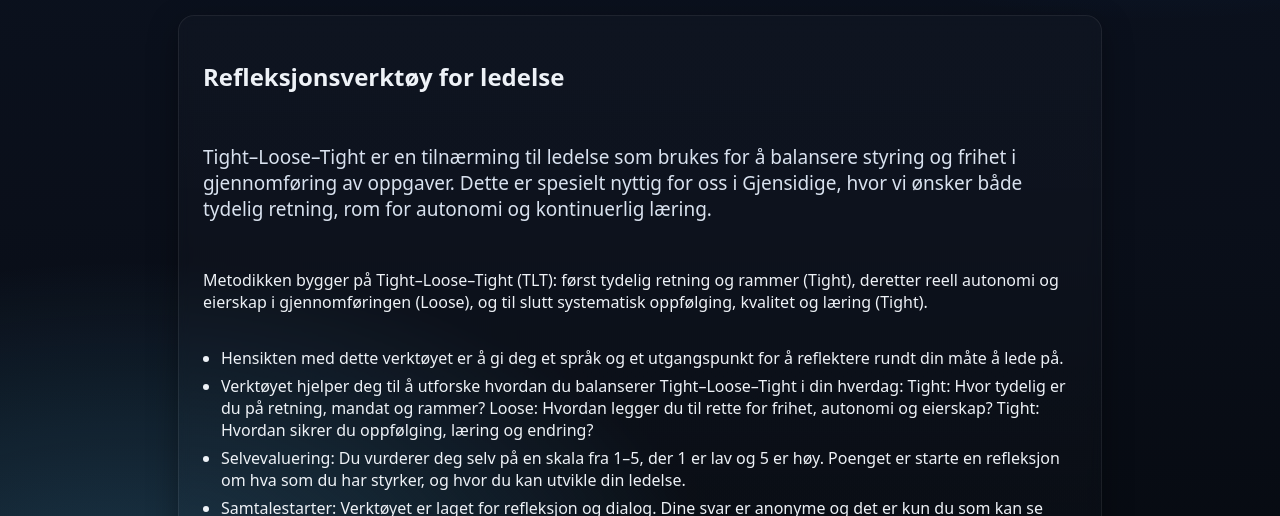
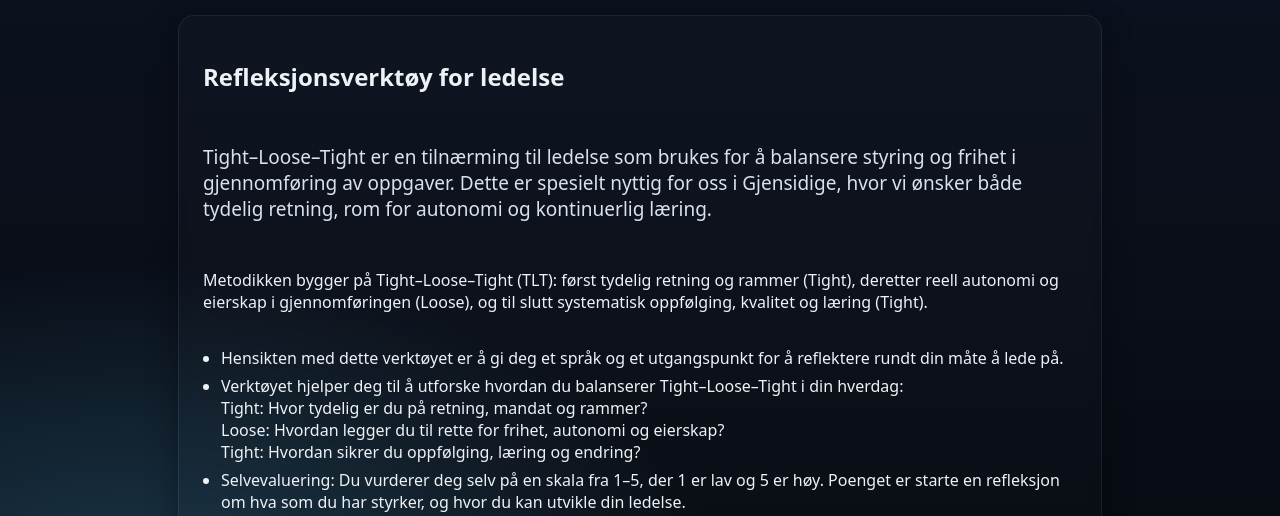
Before and after one commit to TightLooseTight/Tight-Loose-Tight, a plain HTML site: page index.html in a window 1280 px wide. Both pictures are taken after a click on the button "Neste →". Shown: the part 259-775 px from the top of the page. Drawn offline with Linux system fonts and the light colour scheme.

Commit message:
Update index.html
la inn linje 132-135

}
#info-ul li {
  white-space: pre-line;
}

```diff
--- a/index.html
+++ b/index.html
@@ -129,6 +129,9 @@
     width:140px;
     height:auto;
   }
+}
+#info-ul li {
+  white-space: pre-line;
 }
 
   </style>
```
